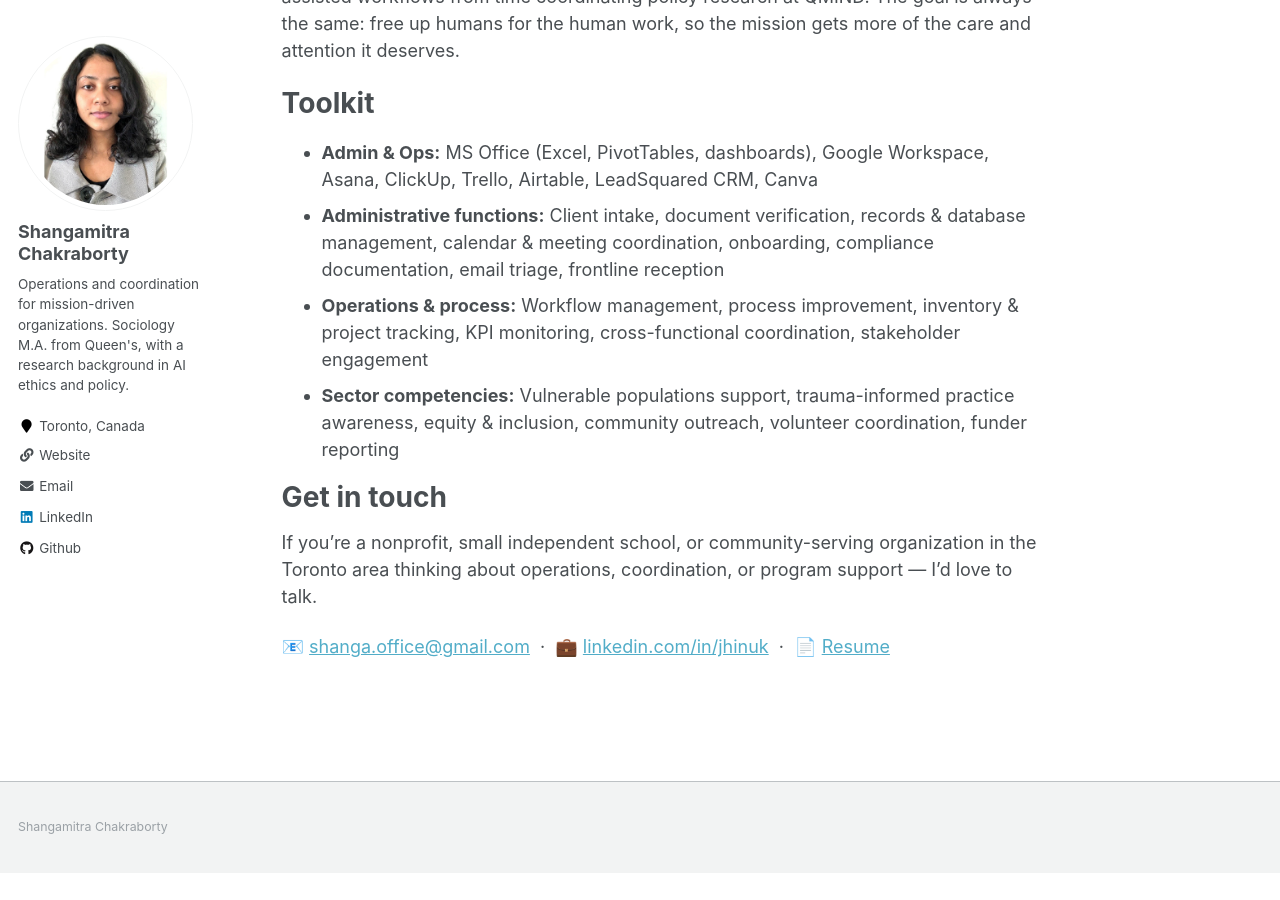
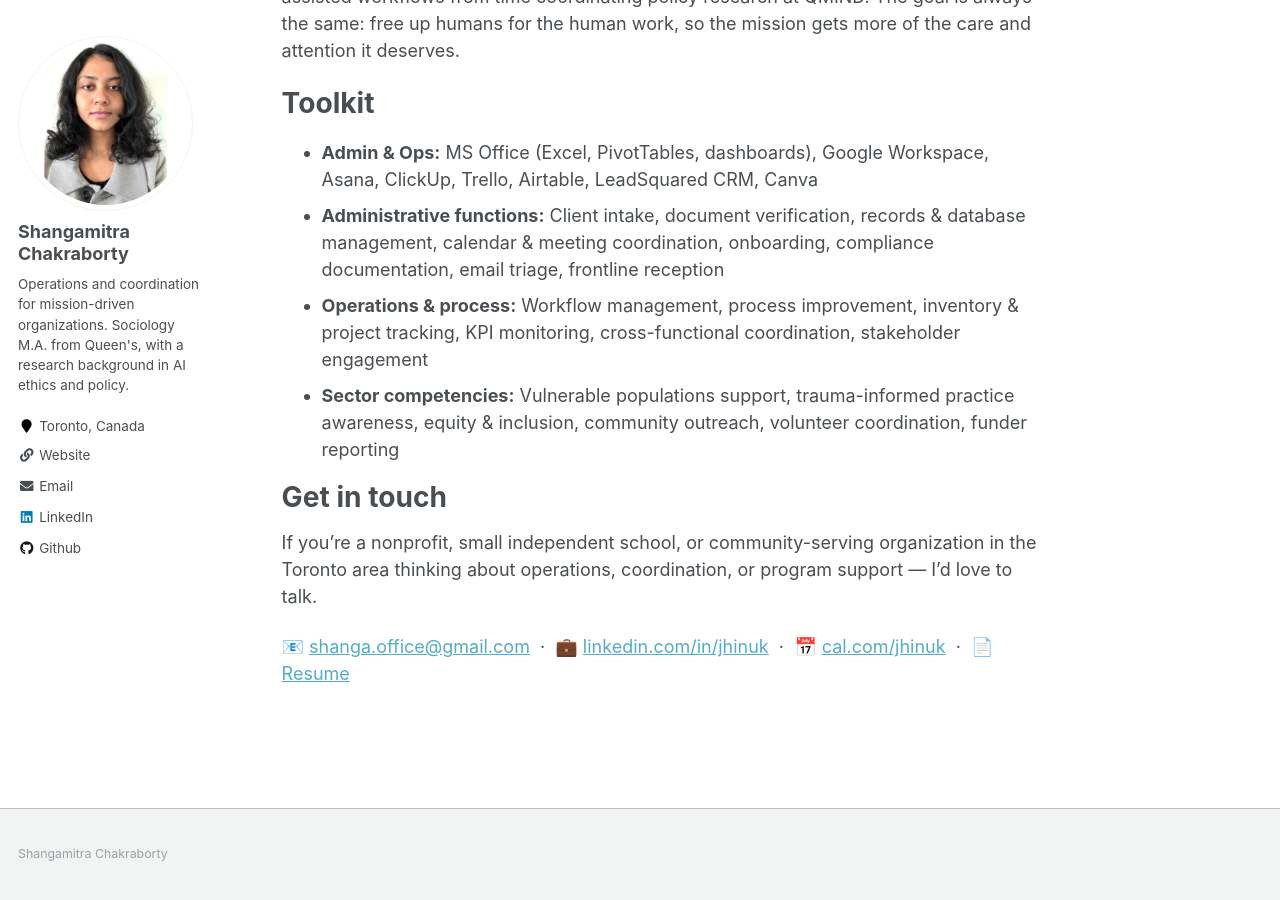
Before and after one commit to jhinuk-kg/jhinuk-kg.github.io, a Jekyll site: the page built from _pages/about.md, in a window 1280 px wide and 900 px high, scrolled down 807 px. Built offline with Jekyll 4.4.1, drawn with Linux system fonts in a browser that asks for light colours; before the commit the page ends 1680 px from its top, so only the background shows below that.

Commit message:
Add cal.com booking link

```diff
--- a/_pages/about.md
+++ b/_pages/about.md
@@ -29,4 +29,4 @@ Get in touch
 ======
 If you're a nonprofit, small independent school, or community-serving organization in the Toronto area thinking about operations, coordination, or program support — I'd love to talk.
 
-📧 [shanga.office@gmail.com](mailto:shanga.office@gmail.com) &nbsp;·&nbsp; 💼 [linkedin.com/in/jhinuk](https://linkedin.com/in/jhinuk) &nbsp;·&nbsp; 📄 [Resume](/Chakraborty_Resume.pdf)
+📧 [shanga.office@gmail.com](mailto:shanga.office@gmail.com) &nbsp;·&nbsp; 💼 [linkedin.com/in/jhinuk](https://linkedin.com/in/jhinuk) &nbsp;·&nbsp; 📅 [cal.com/jhinuk](https://cal.com/jhinuk) &nbsp;·&nbsp; 📄 [Resume](/Chakraborty_Resume.pdf)
```
